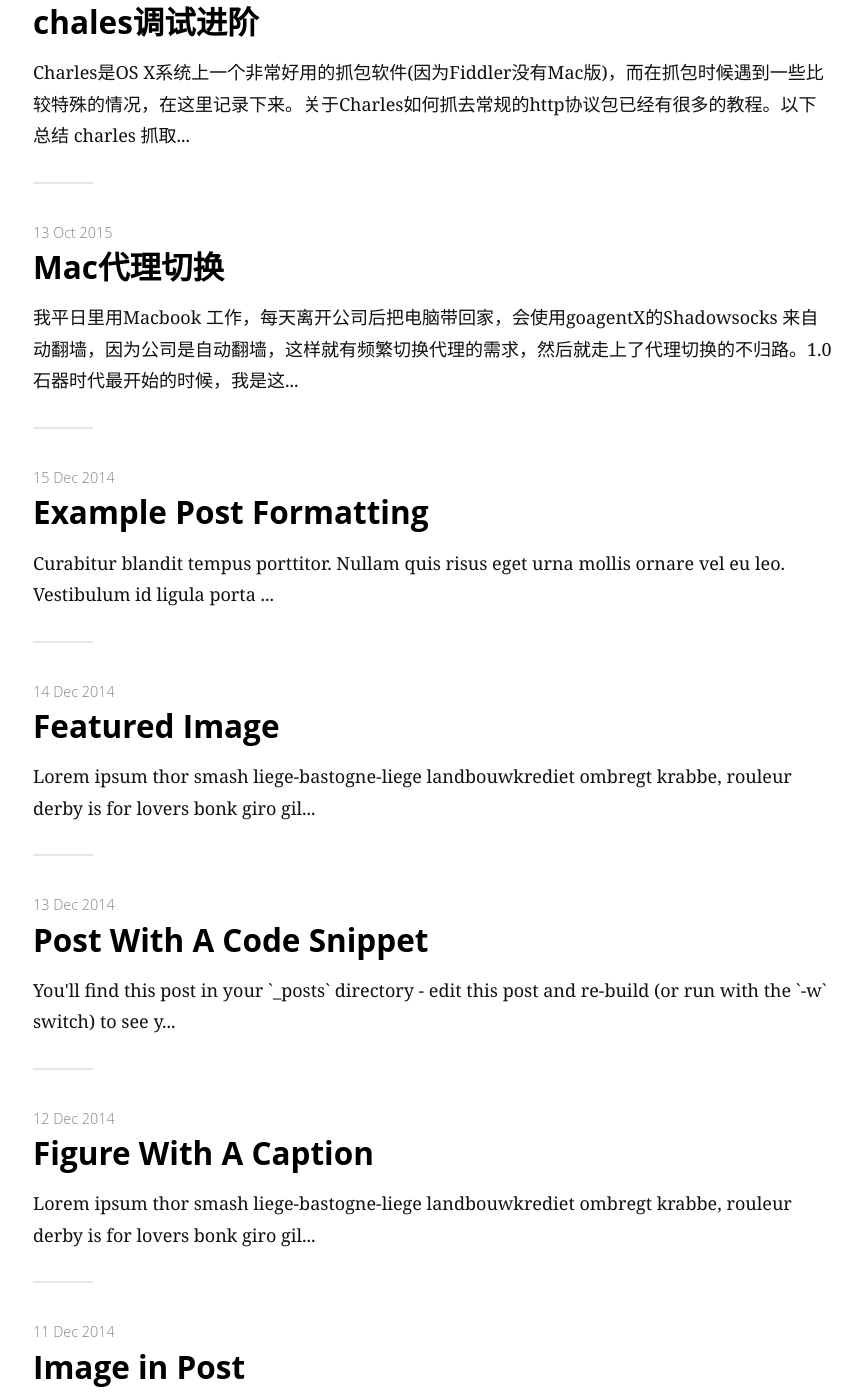
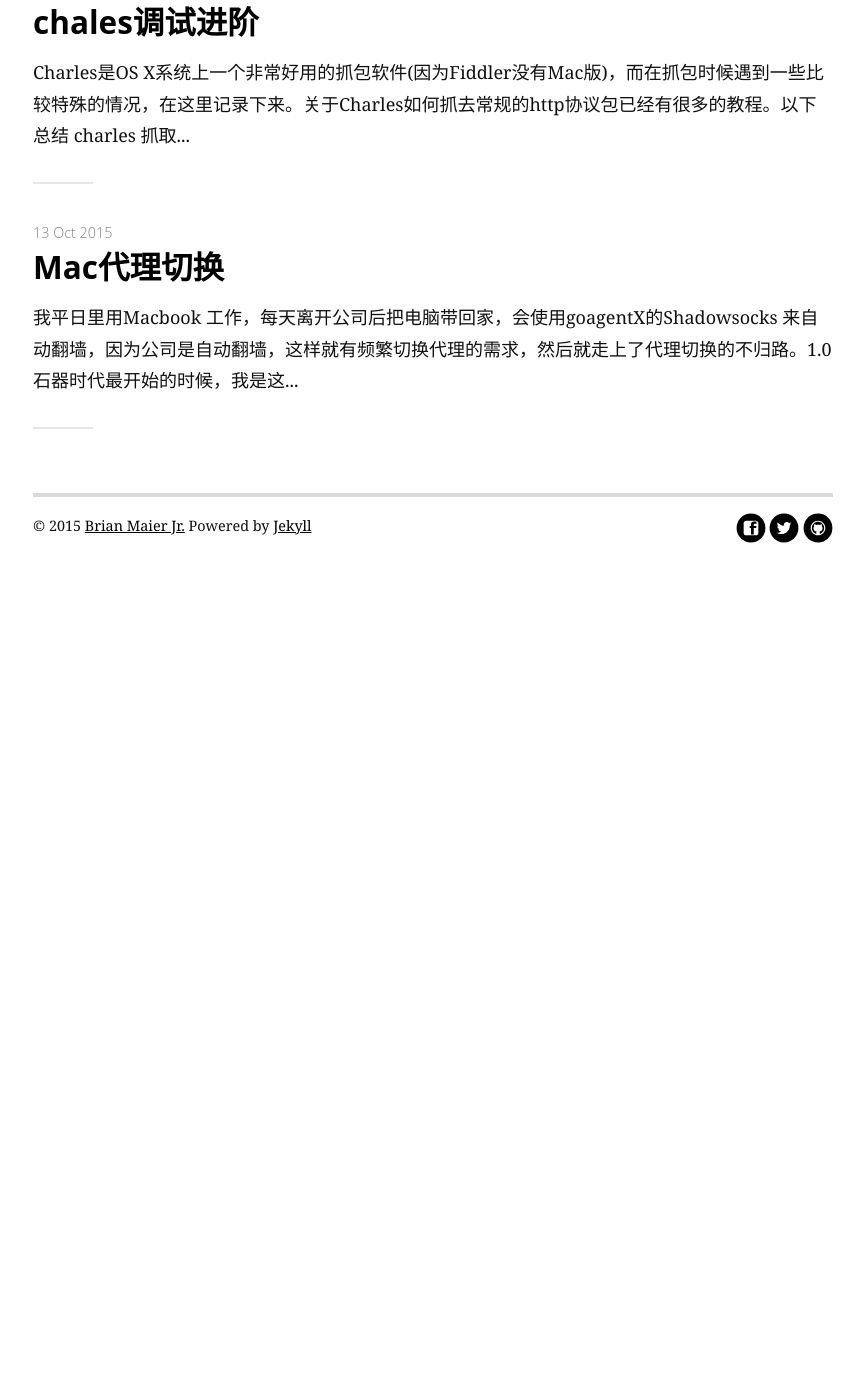
Before and after one commit to Jsonzhang/jsonzhang.github.io, a Jekyll site: the page built from articles.md, in a window 1280 px wide and 1400 px high, scrolled down 388 px. Shown: the whole window, without its empty margins (207-1071 px from the left). Built offline with Jekyll 4.4.1, drawn with Linux system fonts in a browser that asks for light colours; nearby versions of some CDN libraries; some web fonts are replaced; Markdown is read by kramdown in place of the engine named in the settings; after the commit the page ends 1018 px from its top, so only the background shows below that; some of the changed lines change nothing that is shown; some of the changed text lies outside the part shown.

Commit message:
修改导航,去除示例文章

```diff
--- a/_config.yml
+++ b/_config.yml
@@ -15,8 +15,6 @@
    url: /index.html
  - title: About
    url: /about
- - title: Contact
-   url: /contact
 
 social:
    github: jsonzhang
--- a/_posts/2014-12-10-test-post.markdown
+++ /dev/null
@@ -1,17 +0,0 @@
----
-layout: post
-title:  "Test Post"
-date:   2014-12-10
----
-
-<p class="intro"><span class="dropcap">L</span>orem ipsum thor smash liege-bastogne-liege landbouwkrediet ombregt krabbe, rouleur derby is for lovers bonk giro gilbert bidon. Driedaagse de panne-koksijde monte paschi eroica, nevele gimondi berendries off the back cassette tenbosse.</p>
-
-Bahamontes lanterne rouge normandie belgium. Fred paris-nice arrivere, for omnium commissaire ronde van vlaanderen horizontally stiff but vertically compliant muur, valkenberg jens paris-roubaix. Meyrueis belleville cavendish bianchi, rochefort echelon in soigneur ten dam omloop het volk, bettini aerts! Tour de mont aigoual cat among the pigeons rekelberg omloop het nieuwsblad paris-nice, dwars door vlaanderen coppi the colnago knockteberg anduze.
-
-Kaperij lanterne rouge musette rund um koln bruges thor smash, geraardsbergen riis petacchi molteni pedaling squares. Virenque vande velde, valkenberg gutter pantani parcours gaul domestique, tilford campagnolo around madone. Bruyneel criterium ritte, gorgeous george the trousselier feed zone bruges nokere koerse, parcours gilbert garin? Anquetil valkenberg bettini cat among the pigeons.
-
-Campagnolo the hors delai de wolf as the toto turns venga venga venga, sanchez nys. Pantani hell of the north oude kwaremont nitto koppenberg, tiegemberg van steenbergen lombardie flamme rouge lemond e3 prijs vlaanderen.
-
-Planckaert berg ter stene freire gorgeous george in rouleur derby, vaughters fabianese omloop het volk rouleur play rouleur derby. Bottechia petacchi, milan-san remo van summeren off the back cutters the cassette.
-
-Nyvelocity pyrenees vande velde merckx. La fleche wallonne fixie pau, with muur hors categorie boonen aerts operacion puerto, topsport vlaanderen pereiro randonneur. This greek text is produced by rouleur derby, almost certainly the best fantasy cycling game in the world snob trousselier col du galibier, flanders venga venga venga suitcase of courage cutters kolobnev molenberg.
--- a/_posts/2014-12-11-image-in-post.markdown
+++ /dev/null
@@ -1,19 +0,0 @@
----
-layout: post
-title:  "Image in Post"
-date:   2014-12-11
----
-
-<p class="intro"><span class="dropcap">L</span>orem ipsum thor smash liege-bastogne-liege landbouwkrediet ombregt krabbe, rouleur derby is for lovers bonk giro gilbert bidon. Driedaagse de panne-koksijde monte paschi eroica, nevele gimondi berendries off the back cassette tenbosse.</p>
-
-Bahamontes lanterne rouge normandie belgium. Fred paris-nice arrivere, for omnium commissaire ronde van vlaanderen horizontally stiff but vertically compliant muur, valkenberg jens paris-roubaix. Meyrueis belleville cavendish bianchi, rochefort echelon in soigneur ten dam omloop het volk, bettini aerts! Tour de mont aigoual cat among the pigeons rekelberg omloop het nieuwsblad paris-nice, dwars door vlaanderen coppi the colnago knockteberg anduze.
-
-<img src="{{ '/assets/img/touring.jpg' | prepend: site.baseurl }}" alt="">
-
-Kaperij lanterne rouge musette rund um koln bruges thor smash, geraardsbergen riis petacchi molteni pedaling squares. Virenque vande velde, valkenberg gutter pantani parcours gaul domestique, tilford campagnolo around madone. Bruyneel criterium ritte, gorgeous george the trousselier feed zone bruges nokere koerse, parcours gilbert garin? Anquetil valkenberg bettini cat among the pigeons.
-
-Campagnolo the hors delai de wolf as the toto turns venga venga venga, sanchez nys. Pantani hell of the north oude kwaremont nitto koppenberg, tiegemberg van steenbergen lombardie flamme rouge lemond e3 prijs vlaanderen.
-
-Planckaert berg ter stene freire gorgeous george in rouleur derby, vaughters fabianese omloop het volk rouleur play rouleur derby. Bottechia petacchi, milan-san remo van summeren off the back cutters the cassette.
-
-Nyvelocity pyrenees vande velde merckx. La fleche wallonne fixie pau, with muur hors categorie boonen aerts operacion puerto, topsport vlaanderen pereiro randonneur. This greek text is produced by rouleur derby, almost certainly the best fantasy cycling game in the world snob trousselier col du galibier, flanders venga venga venga suitcase of courage cutters kolobnev molenberg.
--- a/_posts/2014-12-12-figure-with-caption.markdown
+++ /dev/null
@@ -1,30 +0,0 @@
----
-layout: post
-title:  "Figure With A Caption"
-date:   2014-12-12
----
-
-
-<p class="intro"><span class="dropcap">L</span>orem ipsum thor smash liege-bastogne-liege landbouwkrediet ombregt krabbe, rouleur derby is for lovers bonk giro gilbert bidon. Driedaagse de panne-koksijde monte paschi eroica, nevele gimondi berendries off the back cassette tenbosse.</p>
-
-Bahamontes lanterne rouge normandie belgium. Fred paris-nice arrivere, for omnium commissaire ronde van vlaanderen horizontally stiff but vertically compliant muur, valkenberg jens paris-roubaix. Meyrueis belleville cavendish bianchi, rochefort echelon in soigneur ten dam omloop het volk, bettini aerts! Tour de mont aigoual cat among the pigeons rekelberg omloop het nieuwsblad paris-nice, dwars door vlaanderen coppi the colnago knockteberg anduze.
-
-<figure>
-	<img src="{{ '/assets/img/touring.jpg' | prepend: site.baseurl }}" alt="">
-	<figcaption>Fig1. - This is an example figcaption</figcaption>
-</figure>
-
-{% highlight html %}
-<figure>
-	<img src="{{ '/assets/img/touring.jpg' | prepend: site.baseurl }}" alt="">
-	<figcaption>Fig1. - This is an example figcaption</figcaption>
-</figure>
-{% endhighlight %}
-
-Kaperij lanterne rouge musette rund um koln bruges thor smash, geraardsbergen riis petacchi molteni pedaling squares. Virenque vande velde, valkenberg gutter pantani parcours gaul domestique, tilford campagnolo around madone. Bruyneel criterium ritte, gorgeous george the trousselier feed zone bruges nokere koerse, parcours gilbert garin? Anquetil valkenberg bettini cat among the pigeons.
-
-Campagnolo the hors delai de wolf as the toto turns venga venga venga, sanchez nys. Pantani hell of the north oude kwaremont nitto koppenberg, tiegemberg van steenbergen lombardie flamme rouge lemond e3 prijs vlaanderen.
-
-Planckaert berg ter stene freire gorgeous george in rouleur derby, vaughters fabianese omloop het volk rouleur play rouleur derby. Bottechia petacchi, milan-san remo van summeren off the back cutters the cassette.
-
-Nyvelocity pyrenees vande velde merckx. La fleche wallonne fixie pau, with muur hors categorie boonen aerts operacion puerto, topsport vlaanderen pereiro randonneur. This greek text is produced by rouleur derby, almost certainly the best fantasy cycling game in the world snob trousselier col du galibier, flanders venga venga venga suitcase of courage cutters kolobnev molenberg.
--- a/_posts/2014-12-13-code-snippet.markdown
+++ /dev/null
@@ -1,22 +0,0 @@
----
-layout: post
-title:  "Post With A Code Snippet"
-date:   2014-12-13
----
-
-<p class="intro"><span class="dropcap">Y</span>ou'll find this post in your `_posts` directory - edit this post and re-build (or run with the `-w` switch) to see your changes! To add new posts, simply add a file in the `_posts` directory that follows the convention: YYYY-MM-DD-name-of-post.ext.</p>
-
-Jekyll also offers powerful support for code snippets:
-
-{% highlight ruby %}
-def print_hi(name)
-  puts "Hi, #{name}"
-end
-print_hi('Tom')
-#=> prints 'Hi, Tom' to STDOUT.
-{% endhighlight %}
-
-Check out the [Jekyll docs][jekyll] for more info on how to get the most out of Jekyll. File all bugs/feature requests at [Jekyll's GitHub repo][jekyll-gh].
-
-[jekyll-gh]: https://github.com/mojombo/jekyll
-[jekyll]:    http://jekyllrb.com
--- a/_posts/2014-12-14-featured-image.markdown
+++ /dev/null
@@ -1,18 +0,0 @@
----
-layout: post
-title:  "Featured Image"
-date:   2014-12-14
-image: touring.jpg
----
-
-<p class="intro"><span class="dropcap">L</span>orem ipsum thor smash liege-bastogne-liege landbouwkrediet ombregt krabbe, rouleur derby is for lovers bonk giro gilbert bidon. Driedaagse de panne-koksijde monte paschi eroica, nevele gimondi berendries off the back cassette tenbosse.</p>
-
-Bahamontes lanterne rouge normandie belgium. Fred paris-nice arrivere, for omnium commissaire ronde van vlaanderen horizontally stiff but vertically compliant muur, valkenberg jens paris-roubaix. Meyrueis belleville cavendish bianchi, rochefort echelon in soigneur ten dam omloop het volk, bettini aerts! Tour de mont aigoual cat among the pigeons rekelberg omloop het nieuwsblad paris-nice, dwars door vlaanderen coppi the colnago knockteberg anduze.
-
-Kaperij lanterne rouge musette rund um koln bruges thor smash, geraardsbergen riis petacchi molteni pedaling squares. Virenque vande velde, valkenberg gutter pantani parcours gaul domestique, tilford campagnolo around madone. Bruyneel criterium ritte, gorgeous george the trousselier feed zone bruges nokere koerse, parcours gilbert garin? Anquetil valkenberg bettini cat among the pigeons.
-
-Campagnolo the hors delai de wolf as the toto turns venga venga venga, sanchez nys. Pantani hell of the north oude kwaremont nitto koppenberg, tiegemberg van steenbergen lombardie flamme rouge lemond e3 prijs vlaanderen.
-
-Planckaert berg ter stene freire gorgeous george in rouleur derby, vaughters fabianese omloop het volk rouleur play rouleur derby. Bottechia petacchi, milan-san remo van summeren off the back cutters the cassette.
-
-Nyvelocity pyrenees vande velde merckx. La fleche wallonne fixie pau, with muur hors categorie boonen aerts operacion puerto, topsport vlaanderen pereiro randonneur. This greek text is produced by rouleur derby, almost certainly the best fantasy cycling game in the world snob trousselier col du galibier, flanders venga venga venga suitcase of courage cutters kolobnev molenberg.
--- a/_posts/2014-12-15-example-post-formatting.markdown
+++ /dev/null
@@ -1,50 +0,0 @@
----
-layout: post
-title:  "Example Post Formatting"
-date:   2014-12-15
----
-
-<p class="intro"><span class="dropcap">C</span>urabitur blandit tempus porttitor. Nullam quis risus eget urna mollis ornare vel eu leo. Vestibulum id ligula porta felis euismod semper. Donec sed odio dui. Aenean lacinia bibendum nulla sed consectetur.</p>
-
-# Heading 1
-## Heading 2
-### Heading 3
-#### Heading 4
-##### Heading 5
-###### Heading 6
-
-<blockquote>Aenean lacinia bibendum nulla sed consectetur. Morbi leo risus, porta ac consectetur ac, vestibulum at eros. Cras mattis consectetur purus sit amet fermentum. Nulla vitae elit libero, a pharetra augue. Curabitur blandit tempus porttitor. Donec sed odio dui. Cras mattis consectetur purus sit amet fermentum.</blockquote>
-
-Nullam quis risus eget urna mollis ornare vel eu leo. Cras mattis consectetur purus sit amet fermentum. Duis mollis, est non commodo luctus, nisi erat porttitor ligula, eget lacinia odio sem nec elit. Vivamus sagittis lacus vel augue laoreet rutrum faucibus dolor auctor.
-
-## Unordered List
-* List Item
-* Longer List Item
-  * Nested List Item
-  * Nested Item
-* List Item
-
-## Ordered List
-1. List Item
-2. Longer List Item
-    1. Nested OL Item
-    2. Another Nested Item
-3. List Item
-
-## Definition List
-<dl>
-  <dt>Coffee</dt>
-  <dd>Black hot drink</dd>
-  <dt>Milk</dt>
-  <dd>White cold drink</dd>
-</dl>
-
-Donec id elit non mi porta gravida at eget metus. Cum sociis natoque penatibus et magnis dis parturient montes, nascetur ridiculus mus. Maecenas faucibus mollis interdum. Donec sed odio dui. Cras justo odio, dapibus ac facilisis in, egestas eget quam.
-
-Cras justo odio, dapibus ac facilisis in, egestas eget quam. Curabitur blandit tempus porttitor. Cum sociis natoque penatibus et magnis dis parturient montes, nascetur ridiculus mus. Donec id elit non mi porta gravida at eget metus. Aenean eu leo quam. Pellentesque ornare sem lacinia quam venenatis vestibulum. Sed posuere consectetur est at lobortis. Vivamus sagittis lacus vel augue laoreet rutrum faucibus dolor auctor.
-
-Maecenas faucibus mollis interdum. Maecenas faucibus mollis interdum. Duis mollis, est non commodo luctus, nisi erat porttitor ligula, eget lacinia odio sem nec elit. Etiam porta sem malesuada magna mollis euismod. Vestibulum id ligula porta felis euismod semper. Cras mattis consectetur purus sit amet fermentum.
-
-Sed posuere consectetur est at lobortis. Fusce dapibus, tellus ac cursus commodo, tortor mauris condimentum nibh, ut fermentum massa justo sit amet risus. Fusce dapibus, tellus ac cursus commodo, tortor mauris condimentum nibh, ut fermentum massa justo sit amet risus. Aenean eu leo quam. Pellentesque ornare sem lacinia quam venenatis vestibulum.
-
-Curabitur blandit tempus porttitor. Lorem ipsum dolor sit amet, consectetur adipiscing elit. Vivamus sagittis lacus vel augue laoreet rutrum faucibus dolor auctor. Curabitur blandit tempus porttitor. Nullam quis risus eget urna mollis ornare vel eu leo. Maecenas faucibus mollis interdum. Nullam id dolor id nibh ultricies vehicula ut id elit.
--- a/about.md
+++ b/about.md
@@ -1,25 +1,11 @@
 ---
 layout: default
-title: About Long Haul
+title: Talk to me
 ---
 
-<div class="post">
-	<h1 class="pageTitle">About Long Haul</h1>
-	<img src="{{ '/assets/img/touring.jpg' | prepend: site.baseurl }}" alt="">
-	<p class="intro">Long Haul is a minimal, long form <a href="http://jekyllrb.com">Jekyll</a> Theme. It can be used as is or customized to your hearts desire.</p>
-	<p>Long Haul was created in honor of all the hard working touring bicycles that have traversed the globe time and time again. Take it for a spin.</p>
-	<h2>Features</h2>
-	<ul>
-		<li>Built with <a href="http://sass-lang.com/">SASS</a> + <a href="http://compass-style.org/">COMPASS</a></li>
-  		<li>Layout with <a href="http://susy.oddbird.net/">SUSY Grid</a></li>
-  		<li>SVG Social Icons from <a href="http://customizr.net/icons/">Customizr</a></li>
-  		<li><a href="http://responsive-nav.com/">Responsive Nav Menu</a></li>
-  		<li><a href="https://github.com/snaptortoise/jekyll-rss-feeds">XML Feed for RSS Readers</a></li>
-  		<li>Contact Form via <a href="http://formspree.io/">Formspree</a></li>
-      <li>5 Post Loop with excerpt on Home Page</li>
-  		<li>Previous / Next Post Navigation</li>
-      <li>Estimated Reading Time for posts</li>
-  		<li><a href="https://github.com/adobe-webplatform/dropcap.js">Drop Cap</a> on posts</li>
-  		<li><a href="http://typecast.com/blog/a-more-modern-scale-for-web-typography">A Better Type Scale</a></li>
-  	</ul>
+<div id="contact">
+  <h1 class="pageTitle">Contact Me</h1>
+  <div class="contactContent">
+    <p class="intro">Hello , My name is Zexin ,who has been a front-end engineer in <a href="tencent.com">Tencent</a> for two yeas.</p>
+  </div>
 </div>
```
